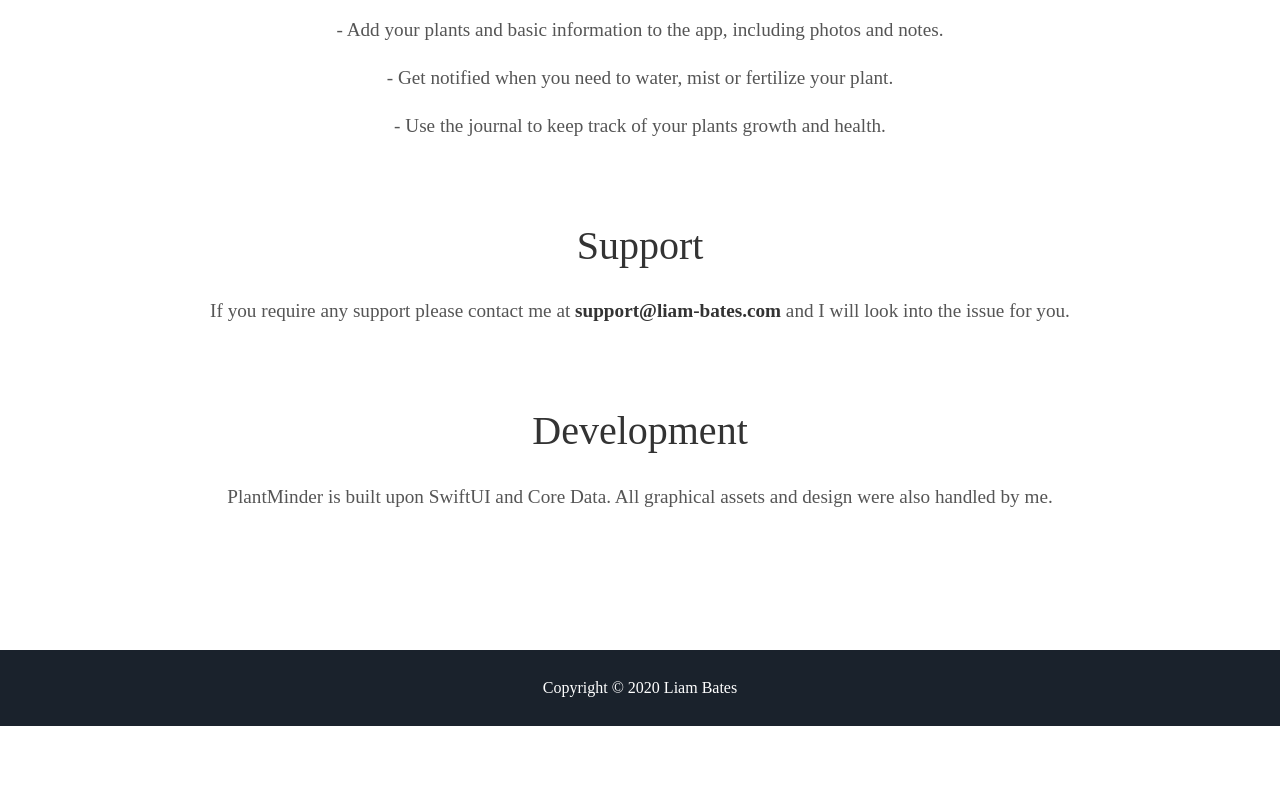
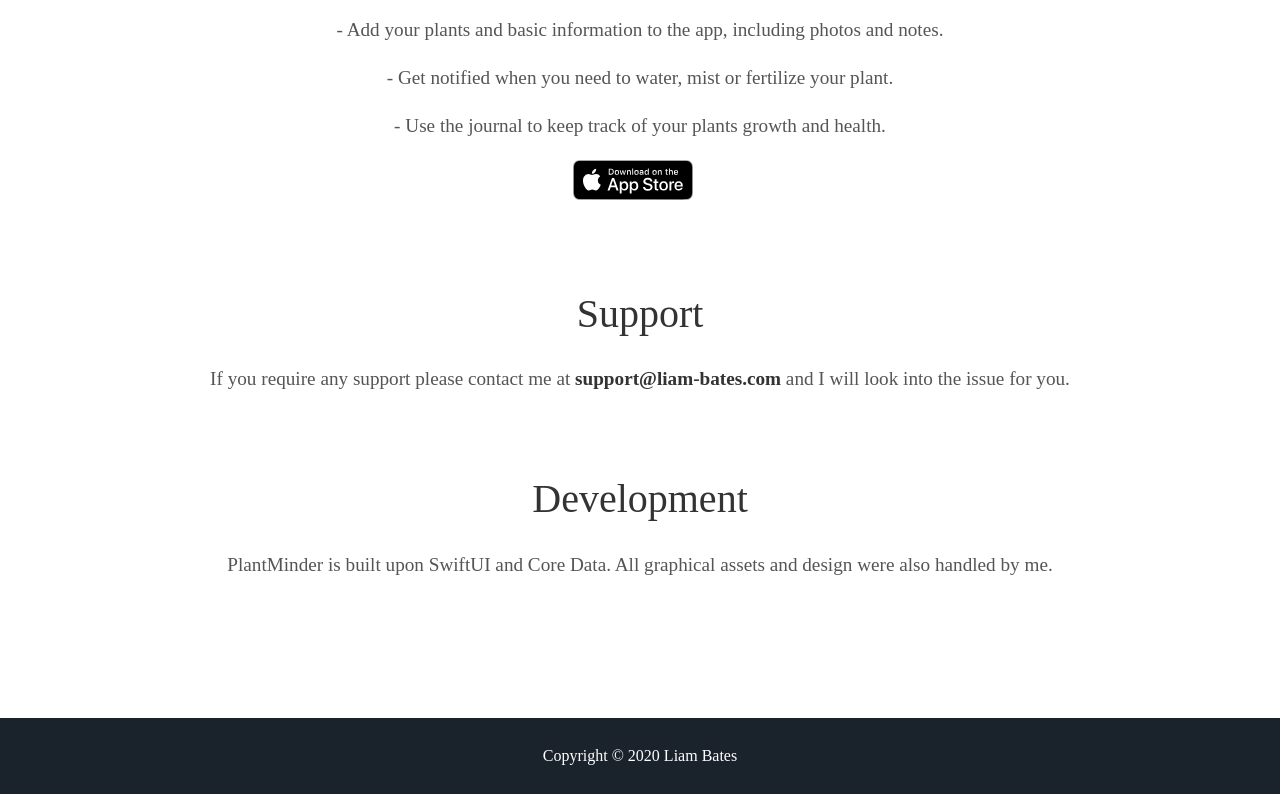
Before and after one commit to liam-bates/liam-bates.github.io, a plain HTML site: page plantminder.html in a window 1280 px wide. Shown: the part 1001-1795 px from the top of the page. Before the commit the page ends 1727 px from the top, so only its background shows below. Drawn offline with Linux system fonts and the light colour scheme; a web font is replaced by a local one.

Commit message:
Added App Store Link

```diff
--- a/plantminder.html
+++ b/plantminder.html
@@ -32,7 +32,7 @@
             <p>- Add your plants and basic information to the app, including photos and notes.</p>
             <p>- Get notified when you need to water, mist or fertilize your plant.</p>
             <p>- Use the journal to keep track of your plants growth and health.</p>
-            <!-- <a href="https://apps.apple.com/us/app/seasoneats/id1514000104?ls=1" style="display:inline-block;overflow:hidden;background:url(assets/svg/app_store.svg) no-repeat;width:135px;height:40px;"></a> -->
+            <a href="https://apps.apple.com/us/app/plantminder/id1535504485?ls=1" style="display:inline-block;overflow:hidden;background:url(assets/svg/app_store.svg) no-repeat;width:135px;height:40px;"></a>
             <h1>Support</h1>
             <p>If you require any support please contact me at <a aria-label="Support Email" href="mailto:support@liam-bates.com">support@liam-bates.com</a> and I will look into the issue for you.</p>
 
```
